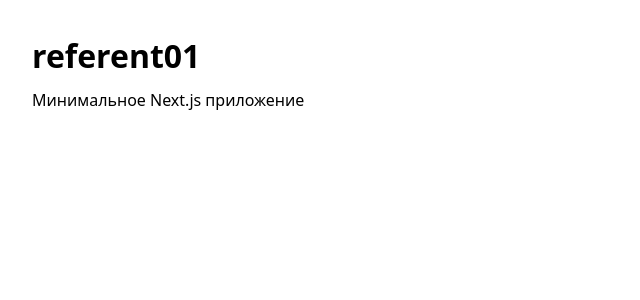
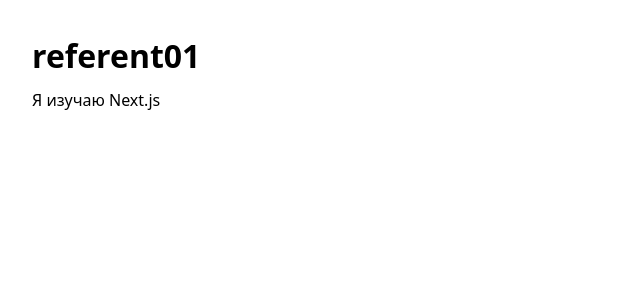
Before and after one commit to litobor01/referent01, a Next.js app: page / in a window 1280 px wide. Shown: the top 300 px of the page, without its empty margins (0-640 px from the left). Built offline with nearby package versions, Linux system fonts and the light colour scheme.

Commit message:
Update project description in README.md, layout.tsx, and page.tsx to reflect learning focus on Next.js.

```diff
--- a/app/layout.tsx
+++ b/app/layout.tsx
@@ -3,7 +3,7 @@
 
 export const metadata: Metadata = {
   title: "referent01",
-  description: "Минимальное Next.js приложение",
+  description: "Я изучаю Next.js",
 };
 
 export default function RootLayout({
--- a/app/page.tsx
+++ b/app/page.tsx
@@ -2,7 +2,7 @@
   return (
     <main>
       <h1>referent01</h1>
-      <p>Минимальное Next.js приложение</p>
+      <p>Я изучаю Next.js</p>
     </main>
   );
 }
```
Also changed, not shown: 1 other file (tests, documents, lock files or other folders).
